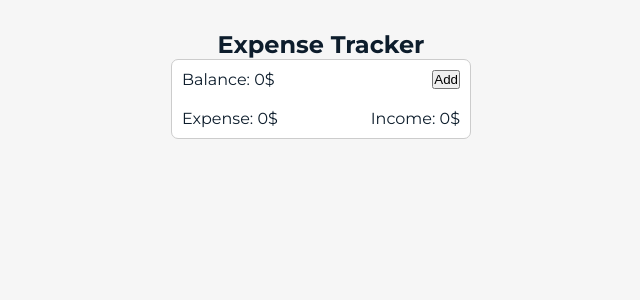
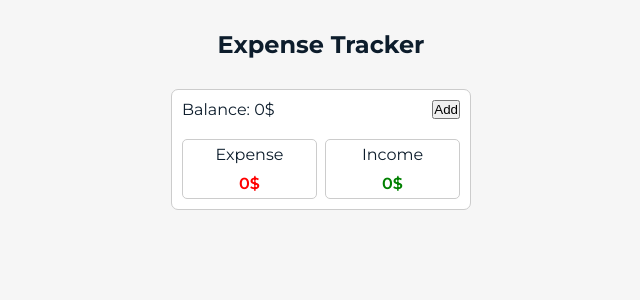
Before and after one commit to Am1rreza/Expense-Tracker, a React (Create React App) app: page / in a window 1280 px wide. Shown: the top 300 px of the page, without its empty margins (319-959 px from the left). Built offline with nearby package versions, Linux system fonts and the light colour scheme.

Commit message:
income and expense box styles added

```diff
--- a/src/App.css
+++ b/src/App.css
@@ -6,5 +6,8 @@
   align-items: center;
   height: 100vh;
   width: 100%;
-  padding-top: 30px;
 }
+
+.App h2 {
+  padding: 30px 0;
+}
--- a/src/components/Overview/Overview.jsx
+++ b/src/components/Overview/Overview.jsx
@@ -19,8 +19,12 @@
         />
       )}
       <div className={styles.resultSection}>
-        <div>Expense: {expense}$</div>
-        <div>Income: {income}$</div>
+        <div className={styles.expenseBox}>
+          Expense<span style={{ color: "red" }}>{expense}$</span>
+        </div>
+        <div className={styles.expenseBox}>
+          Income<span style={{ color: "green" }}>{income}$</span>
+        </div>
       </div>
     </>
   );
--- a/src/components/Overview/overview.module.css
+++ b/src/components/Overview/overview.module.css
@@ -8,3 +8,19 @@
 .topSection {
   margin-bottom: 20px;
 }
+
+.expenseBox {
+  display: flex;
+  flex-direction: column;
+  align-items: center;
+  justify-content: space-between;
+  height: 60px;
+  width: 135px;
+  border-radius: 5px;
+  border: 1px solid #ccc;
+  padding: 5px 10px;
+}
+
+.expenseBox span {
+  font-weight: 600;
+}
--- a/src/components/Transaction/Transaction.jsx
+++ b/src/components/Transaction/Transaction.jsx
@@ -6,7 +6,6 @@
           <div key={t.id}>
             <p>{t.description}</p>
             <p>{t.amount}</p>
-            <p>{t.type}</p>
           </div>
         );
       })}
```
